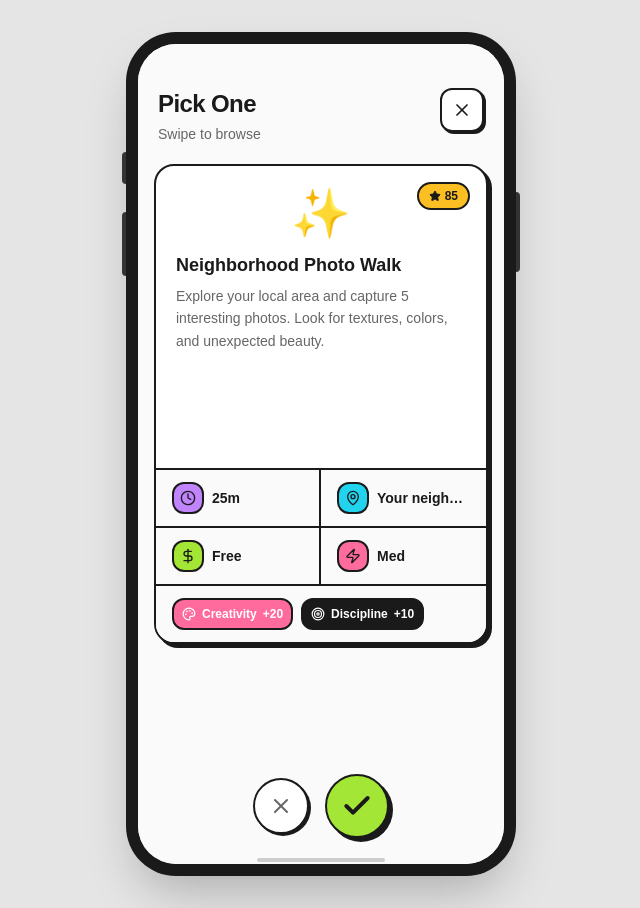
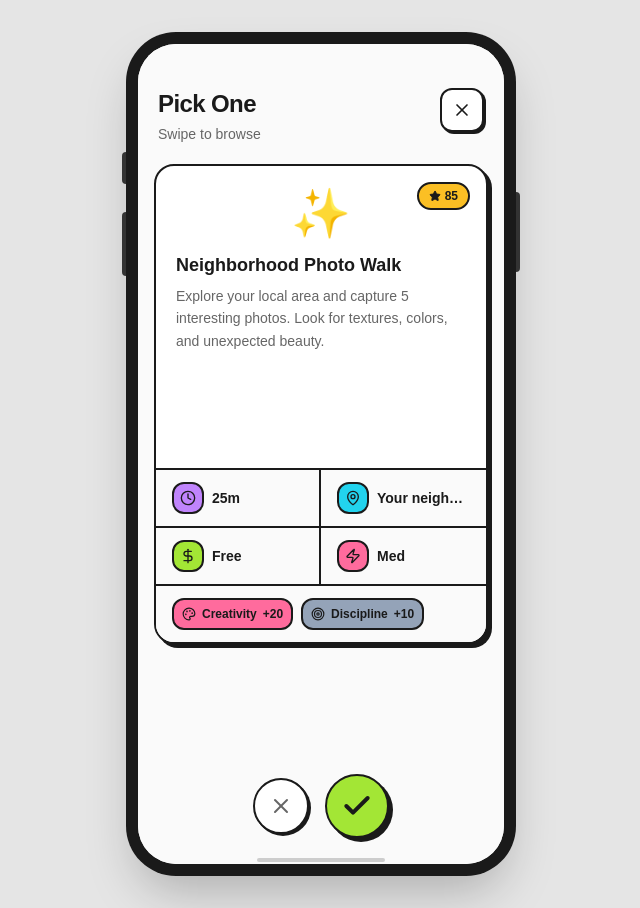
Before and after one commit to AshokAro/vibequest, a Next.js app: page /quests in a window 1280 px wide. Shown: the whole page, without its empty margins (319-959 px from the left). Built offline with nearby package versions, Linux system fonts and the light colour scheme; a web font is replaced by a local one.

Commit message:
Change stat pills to black text on colored backgrounds
- Change discipline stat color from black to gray for visibility
- Change stat pill text color from white to black
- All stats now display black text/icons consistently

```diff
--- a/app/quests/page.tsx
+++ b/app/quests/page.tsx
@@ -40,14 +40,14 @@ const statIcons: Record<string, React.ElementType> = {
   discipline: Target,
 };
 
-// Stat colors from profile page
+// Stat colors from profile page (discipline uses gray instead of black for black text visibility)
 const statColors: Record<string, string> = {
   fitness: "bg-[#a3e635]",
   calm: "bg-[#22d3ee]",
   creativity: "bg-[#ff6b9d]",
   social: "bg-[#fbbf24]",
   knowledge: "bg-[#c084fc]",
-  discipline: "bg-[#1a1a1a]",
+  discipline: "bg-[#94a3b8]",
 };
 
 // Mood to emoji mapping for quest cards
@@ -273,7 +273,7 @@ function QuestCard({
                       className={cn(
                         "flex items-center gap-1.5 px-2 py-1.5 rounded-lg hard-border",
                         statColors[key] || "bg-[#e5e5e5]",
-                        "text-white"
+                        "text-[#1a1a1a]"
                       )}
                       title={`${key}: ${isMajor ? 'Major' : 'Minor'}`}
                     >
```
